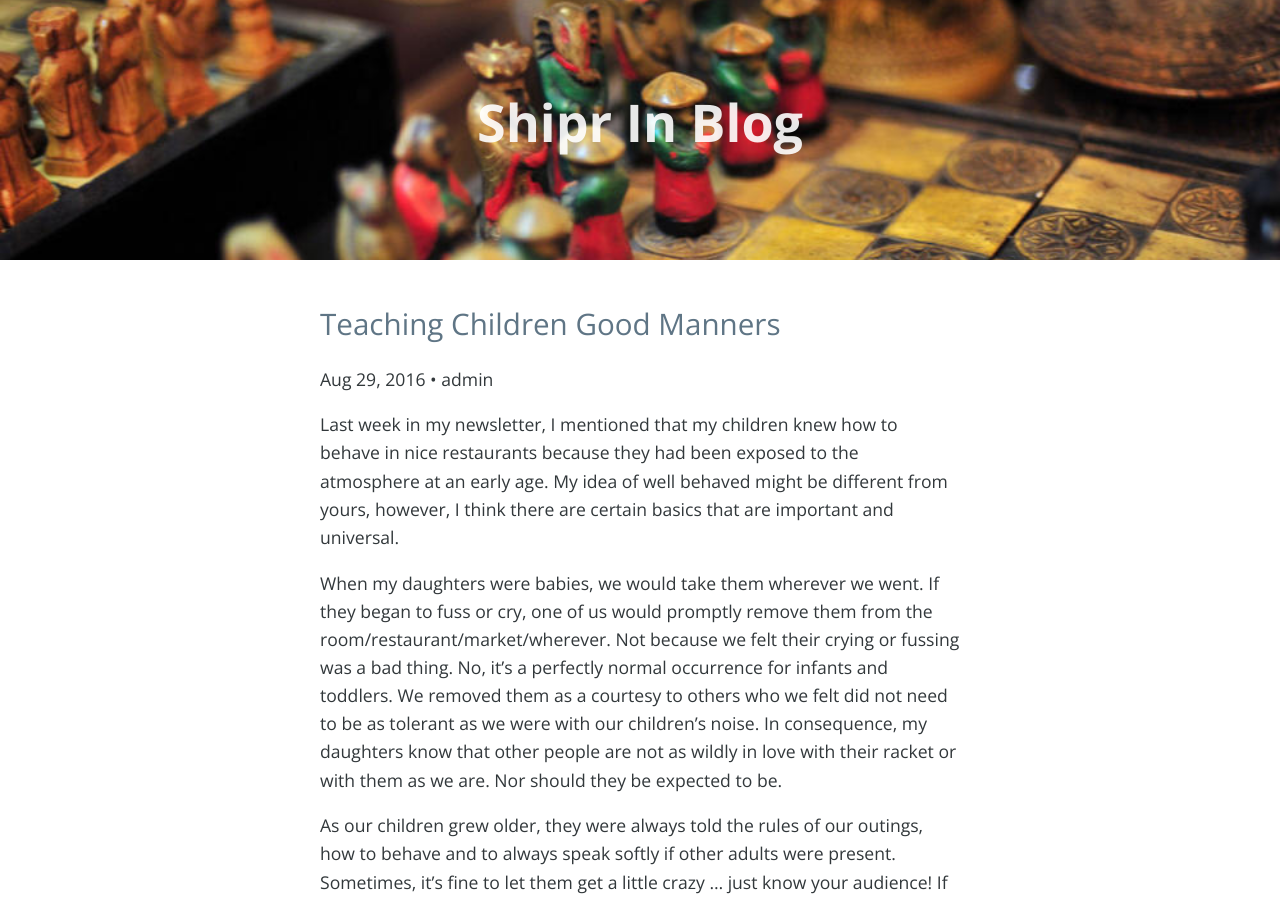
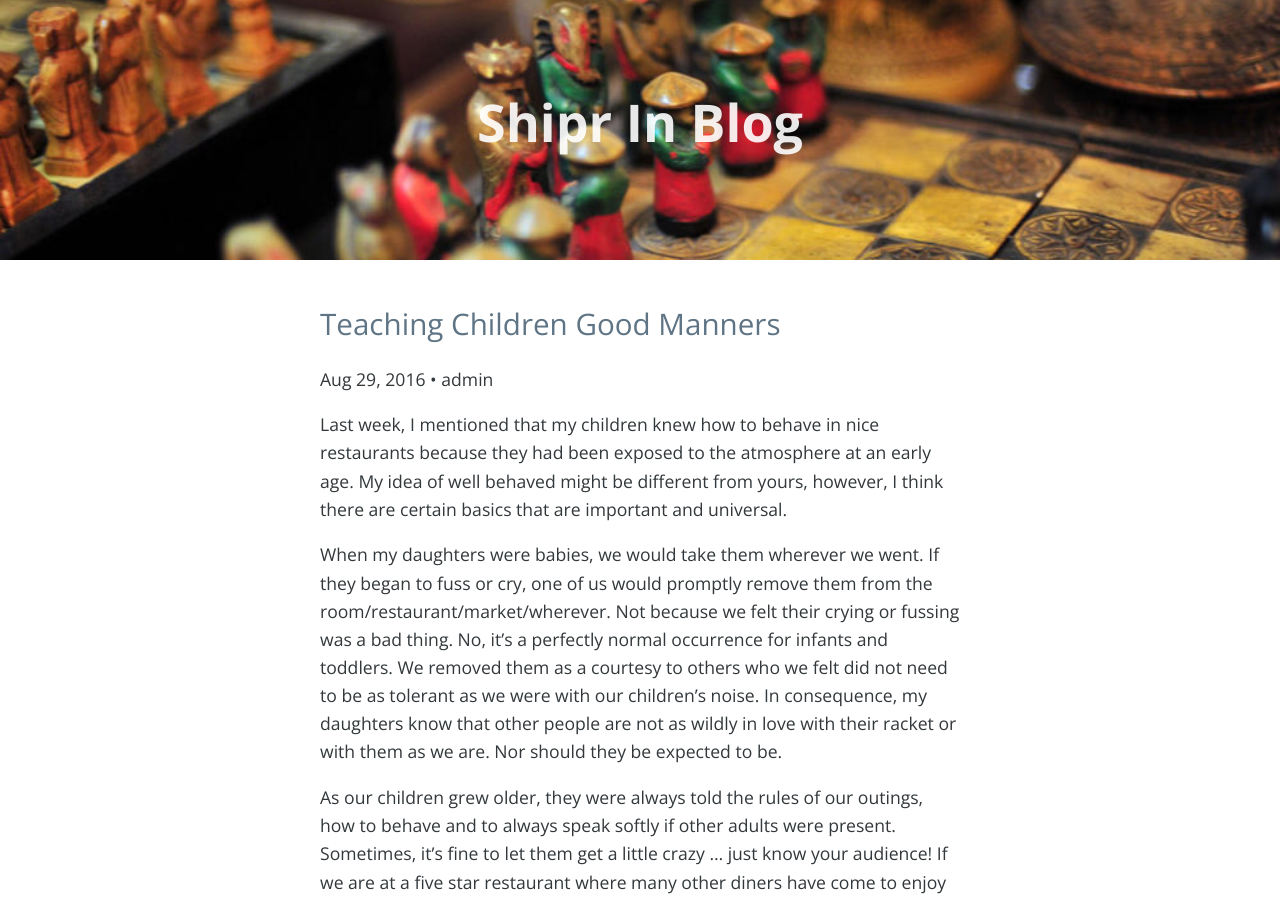
Before and after one commit to BlogToolshed50/nightskyillusions.com, a Jekyll site: the page built from _posts/2016-08-29-teaching-children-good-manners.md, in a window 1280 px wide and 900 px high. Built offline with Jekyll 4.4.1, drawn with Linux system fonts in a browser that asks for light colours; nearby versions of some CDN libraries.

Commit message:
Update 2016-08-29-teaching-children-good-manners.md

```diff
--- a/_posts/2016-08-29-teaching-children-good-manners.md
+++ b/_posts/2016-08-29-teaching-children-good-manners.md
@@ -5,7 +5,7 @@ layout: post
 categories:
   - General
 ---
-Last week in my newsletter, I mentioned that my children knew how to behave in nice restaurants because they had been exposed to the atmosphere at an early age. My idea of well behaved might be different from yours, however, I think there are certain basics that are important and universal.
+Last week, I mentioned that my children knew how to behave in nice restaurants because they had been exposed to the atmosphere at an early age. My idea of well behaved might be different from yours, however, I think there are certain basics that are important and universal.
 
 When my daughters were babies, we would take them wherever we went. If they began to fuss or cry, one of us would promptly remove them from the room/restaurant/market/wherever. Not because we felt their crying or fussing was a bad thing. No, it's a perfectly normal occurrence for infants and toddlers. We removed them as a courtesy to others who we felt did not need to be as tolerant as we were with our children's noise. In consequence, my daughters know that other people are not as wildly in love with their racket or with them as we are. Nor should they be expected to be.
 
```
